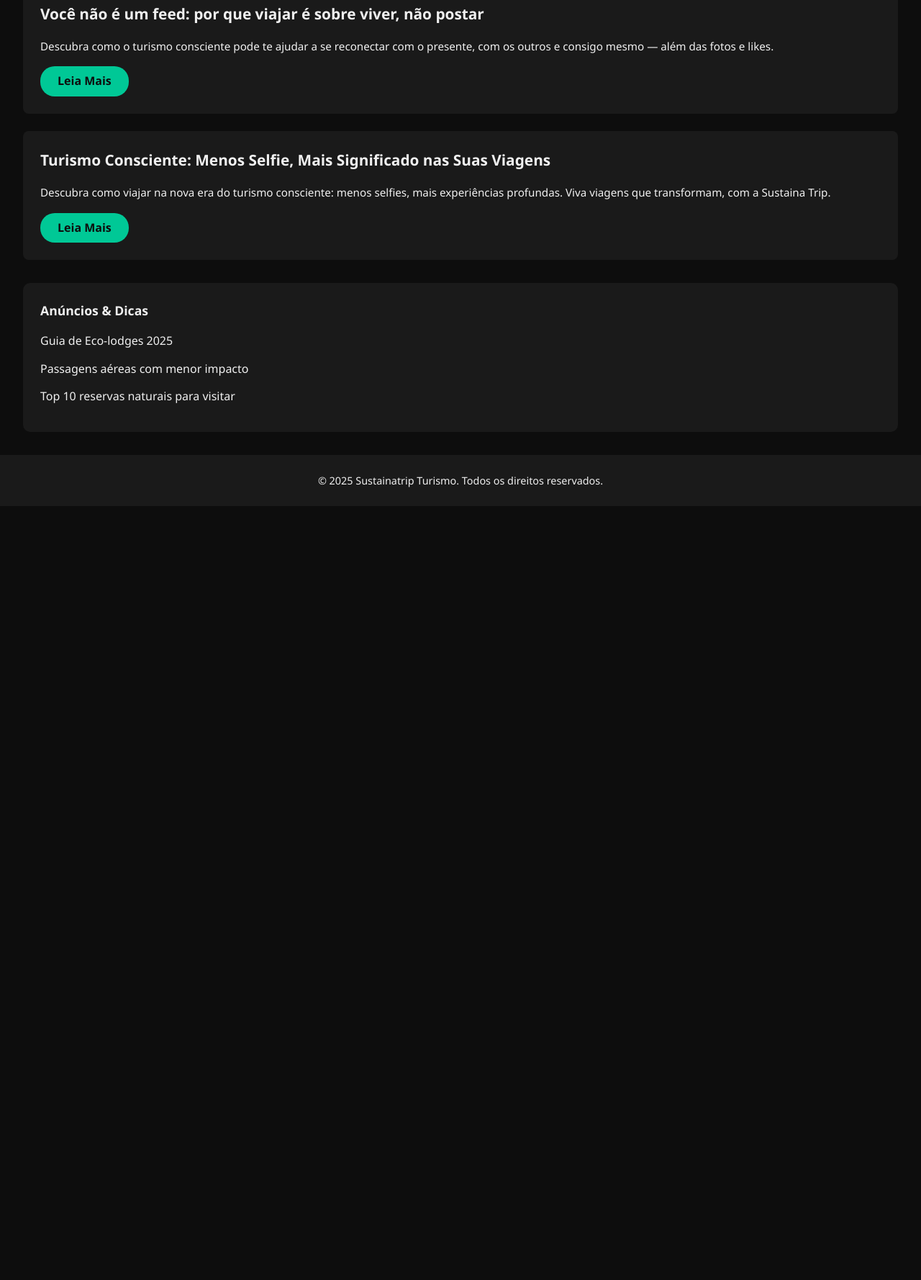
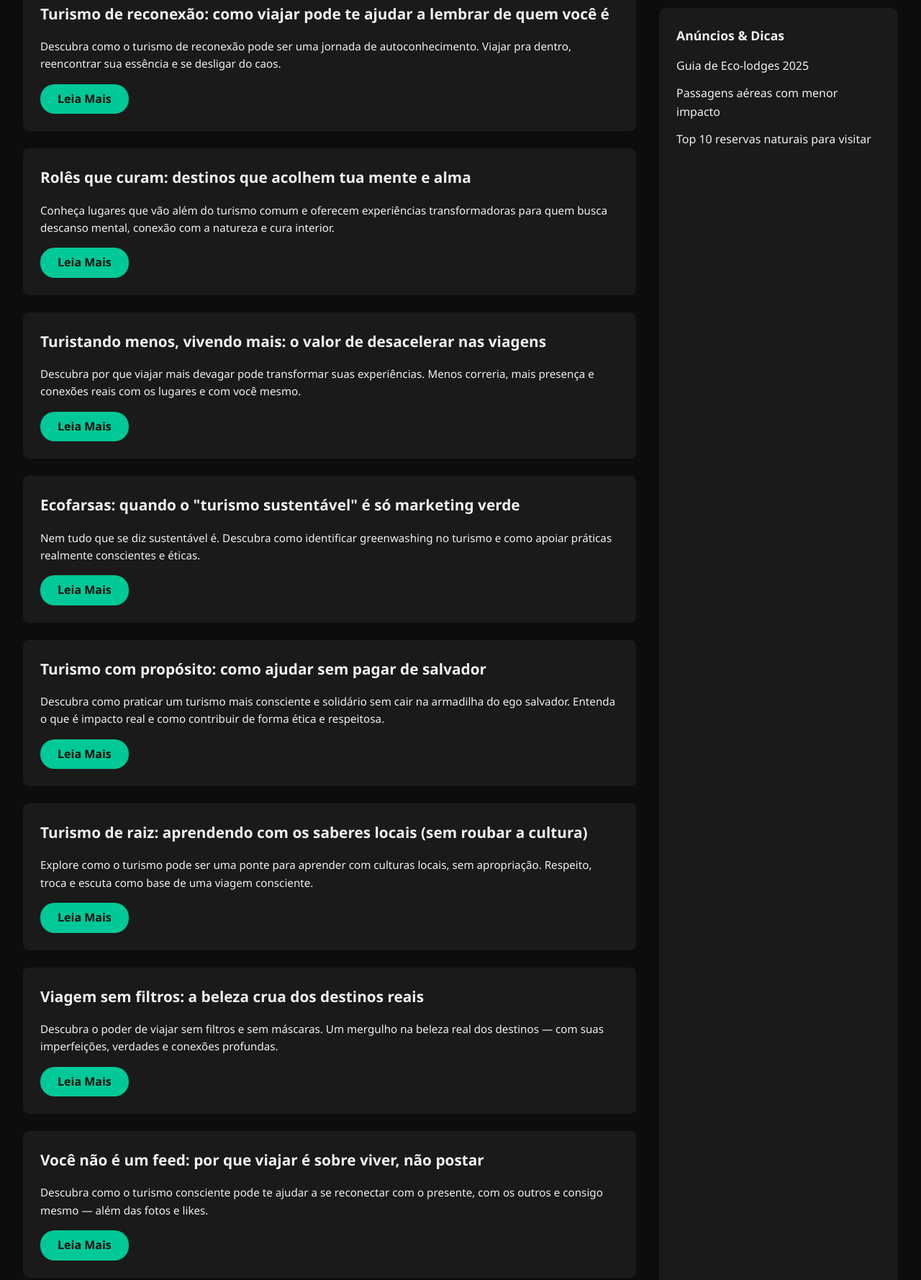
Before and after one commit to knnrz/SustainaTurBlog, a plain HTML site: page pages/blog.html in a window 1280 px wide. Shown: the part 162-1940 px from the top of the page at 72% size. Before the commit the page ends 865 px from the top, so only its background shows below. Drawn offline with Linux system fonts and the light colour scheme.

Commit message:
foram listados os post na pagina de blog e adicionei um templete.txt para agilizar

```diff
--- a/pages/blog.html
+++ b/pages/blog.html
@@ -24,11 +24,52 @@
   <main class="blog-page">
     <section class="posts">
       <article>
+        <h3>Turismo de reconexão: como viajar pode te ajudar a lembrar de quem você é</h3>
+        <p>Descubra como o turismo de reconexão pode ser uma jornada de autoconhecimento. Viajar pra dentro, reencontrar sua essência e se desligar do caos.</p>
+        <a href="../artigos/turismo-de-reconexao.html" class="btn-small">Leia Mais</a>
+      </article>
+
+      <article>
+        <h3>Rolês que curam: destinos que acolhem tua mente e alma</h3>
+        <p>Conheça lugares que vão além do turismo comum e oferecem experiências transformadoras para quem busca descanso mental, conexão com a natureza e cura interior.</p>
+        <a href="../artigos/roles-que-curam.html" class="btn-small">Leia Mais</a>
+      </article>
+
+     <article>
+       <h3>Turistando menos, vivendo mais: o valor de desacelerar nas viagens</h3>
+       <p>Descubra por que viajar mais devagar pode transformar suas experiências. Menos correria, mais presença e conexões reais com os lugares e com você mesmo.</p>
+       <a href="../artigos/o-valor-de-desacelerar-nas-viagens.html" class="btn-small">Leia Mais</a>
+     </article>
+
+     <article>
+       <h3>Ecofarsas: quando o "turismo sustentável" é só marketing verde</h3>
+       <p>Nem tudo que se diz sustentável é. Descubra como identificar greenwashing no turismo e como apoiar práticas realmente conscientes e éticas.</p>
+       <a href="../artigos/ecofarsas.html" class="btn-small">Leia Mais</a>
+     </article>
+
+     <article>
+       <h3>Turismo com propósito: como ajudar sem pagar de salvador</h3>
+       <p>Descubra como praticar um turismo mais consciente e solidário sem cair na armadilha do ego salvador. Entenda o que é impacto real e como contribuir de forma ética e respeitosa.</p>
+       <a href="../artigos/como-ajudar-sem-pagar-de-salvador.html" class="btn-small">Leia Mais</a>
+     </article>
+
+     <article>
+       <h3>Turismo de raiz: aprendendo com os saberes locais (sem roubar a cultura)</h3>
+       <p>Explore como o turismo pode ser uma ponte para aprender com culturas locais, sem apropriação. Respeito, troca e escuta como base de uma viagem consciente.</p>
+       <a href="../artigos/aprendendo-com-os saberes-locais.html" class="btn-small">Leia Mais</a>
+     </article>
+
+      <article>
+        <h3>Viagem sem filtros: a beleza crua dos destinos reais</h3>
+        <p>Descubra o poder de viajar sem filtros e sem máscaras. Um mergulho na beleza real dos destinos — com suas imperfeições, verdades e conexões profundas.</p>
+        <a href="../artigos/a-beleza-crua-dos-destinos-reais.html" class="btn-small">Leia Mais</a>
+      </article>
+
+      <article>
         <h3>Você não é um feed: por que viajar é sobre viver, não postar</h3>
         <p>Descubra como o turismo consciente pode te ajudar a se reconectar com o presente, com os outros e consigo mesmo — além das fotos e likes.</p>
         <a href="../artigos/voce-nao-e-um-feed.html" class="btn-small">Leia Mais</a>
       </article>
-    <section class="posts">
 
       <article>
         <h3>Turismo Consciente: Menos Selfie, Mais Significado nas Suas Viagens</h3>
```
Also changed, not shown: pages/artigo-templete.txt (added).
